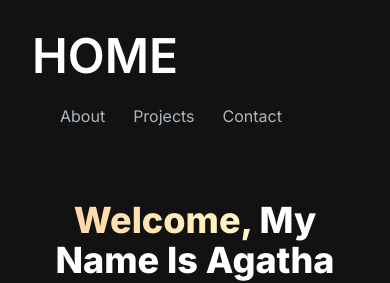
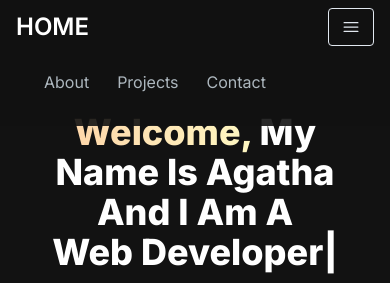
Before and after one commit to Adjoa20/Portfolio, a Next.js app in the folder my-portfolio/: page / in a window 390 px wide. Shown: the top 283 px of the page. Built offline with nearby package versions, Linux system fonts and the light colour scheme.

Commit message:
added icons

```diff
--- a/my-portfolio/package.json
+++ b/my-portfolio/package.json
@@ -9,6 +9,7 @@
     "lint": "next lint"
   },
   "dependencies": {
+    "@heroicons/react": "^2.1.1",
     "next": "14.1.3",
     "react": "^18",
     "react-dom": "^18",
--- a/my-portfolio/src/app/components/NavBar.jsx
+++ b/my-portfolio/src/app/components/NavBar.jsx
@@ -1,6 +1,9 @@
-import React from "react";
+"use client";
+import React, { useState } from "react";
 import Link from "next/link";
 import NavLink from "./NavLink";
+import { Bars3Icon, XMarkIcon} from "@heroicons/react/24/solid";
+
 
 const navLinks = [
   {
@@ -18,21 +21,36 @@ const navLinks = [
 ];
 
 const NavBar = () => {
+  const [navbarOpen, setNavbarOpen] = useState(false);
+
+  const toggleNavBar = () => {
+    setNavbarOpen(!navbarOpen);
+  };
+
   return (
-    <nav>
-      <div className="flex flex-wrap items-center justify-between mx-auto p-8">
-        <Link href={"/"} className="text-5xl text-white font-semibold">
+    <nav className="fixed top-0 left-0 right-0 z-10 bg-[#121212] bg-opacity-90">
+      <div className="flex flex-wrap items-center justify-between mx-auto px-4 py-2">
+        <Link
+          href={"/"}
+          className="text-2xl md:text-5xl text-white font-semibold"
+        >
           HOME
         </Link>
-        <div className="menu block md:w-auto" id="navbar"></div>
+        <div className="mobile-menu block md:hidden">
+          <button
+            onClick={toggleNavBar}
+            className="flex items-center px-3 py-2 border rounded border-slate-200 text-slate-200 hover:text-white hover:border-white "
+          >
+           { navbarOpen ? < XMarkIcon className="h-5 w-5"/> : <Bars3Icon className="h-5 w-5" />}
+          </button>
+        </div>
+        <div className="menu hidden md:block md:w-auto" id="navbar"></div>
         <ul className="flex p-4 md:p-0 md:flex-row md:space-x-8 mt-0">
-            {
-                navLinks.map((link, index) => (
-                    <li key={index}>
-                        <NavLink href={link.path} title={link.title}/>
-                    </li>
-                ))
-            }
+          {navLinks.map((link, index) => (
+            <li key={index}>
+              <NavLink href={link.path} title={link.title} />
+            </li>
+          ))}
         </ul>
       </div>
     </nav>
--- a/my-portfolio/src/app/page.js
+++ b/my-portfolio/src/app/page.js
@@ -5,7 +5,7 @@ export default function Home() {
   return (
     <main className="flex min-h-screen flex-col bg-[#121212]">
       <NavBar />
-      <div class= "container mx-auto px-12 py-4">
+      <div class= "container mt-24 mx-auto px-12 py-4">
       <HeroSection />
       </div>
     </main>
```
Also changed, not shown: 1 other file (tests, documents, lock files or other folders).
